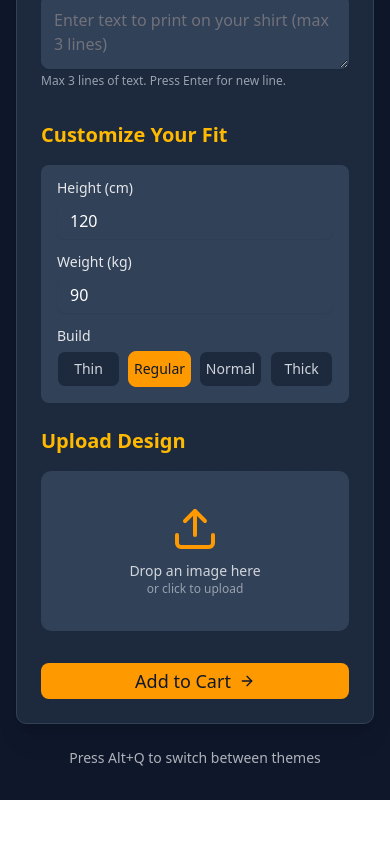
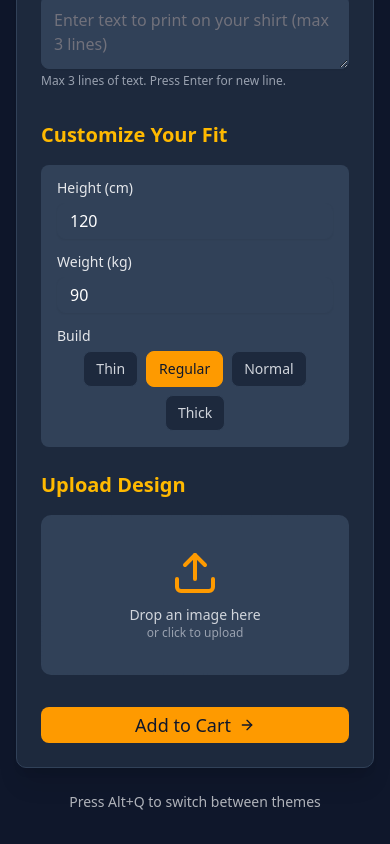
Before and after one commit to Codngwthubaid/t-shirt-customizer, a React (Vite) app: page / in a window 390 px wide. Shown: the part 622-1466 px from the top of the page. Before the commit the page ends 1422 px from the top, so only its background shows below. Built offline with nearby package versions, Linux system fonts and the light colour scheme.

Commit message:
improve lit bit of UI "responsiveness for mobile"

```diff
--- a/src/components/customizationForm.tsx
+++ b/src/components/customizationForm.tsx
@@ -226,13 +226,13 @@ export default function CustomizationForm({ theme, styles }: customizationFormPr
                                     control={control}
                                     name="build"
                                     render={({ field }) => (
-                                        <div className="grid grid-cols-4 gap-2">
+                                        <div className="flex gap-2 flex-wrap justify-center items-center w-full">
                                             {buildOptions.map((option) => (
                                                 <Button
                                                     type="button"
                                                     key={option}
                                                     onClick={() => field.onChange(option)}
-                                                    className={`py-2 px-3 rounded-md border transition-all cursor-pointer ${field.value === option
+                                                    className={`py-2 px-3 sm:w-1/5 rounded-md border transition-all cursor-pointer ${field.value === option
                                                         ? theme === 'purple'
                                                             ? 'bg-purple-500 text-white border-purple-500 hover:bg-purple-600'
                                                             : theme === 'dark'
--- a/src/components/tShirtCustomixer.tsx
+++ b/src/components/tShirtCustomixer.tsx
@@ -68,7 +68,7 @@ export default function TShirtCustomizer() {
                     </h1>
                     <Button
                         onClick={setThemeFunction}
-                        className={`flex items-center gap-2 px-4 py-2 rounded-full ${styles.button} transition-all duration-300 ${styles.shadow} curpoin`}
+                        className={`flex items-center gap-2 px-4 py-2 rounded-full ${styles.button} transition-all duration-300 ${styles.shadow} cursor-pointer`}
                         title="Alt+Q to switch theme"
                     >
                         <RefreshCw className="size-3 sm:size-5" />
```
